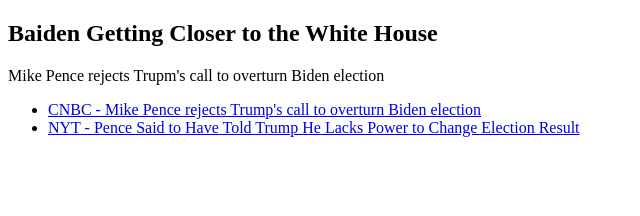
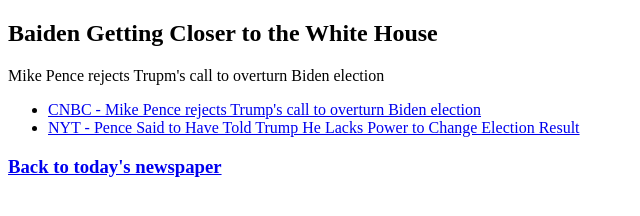
Before and after one commit to mochary/frontend-course, a plain HTML site: page HTML-Basic/elections-article.html in a window 1280 px wide. Shown: the whole page, without its empty margins (0-640 px from the left). Drawn offline with Linux system fonts and the light colour scheme.

Commit message:
Added back refrerence

```diff
--- a/HTML-Basic/elections-article.html
+++ b/HTML-Basic/elections-article.html
@@ -16,5 +16,12 @@
                 </li>
             </ul>
         </article>
+
+        <footer> <!-- footer is a semantic element used by SEO -->
+            <a href="todays-newspaper.html">
+                <h3>Back to today's newspaper</h3>
+            </a>
+        </footer>
+
     </body>
 </html>
```
